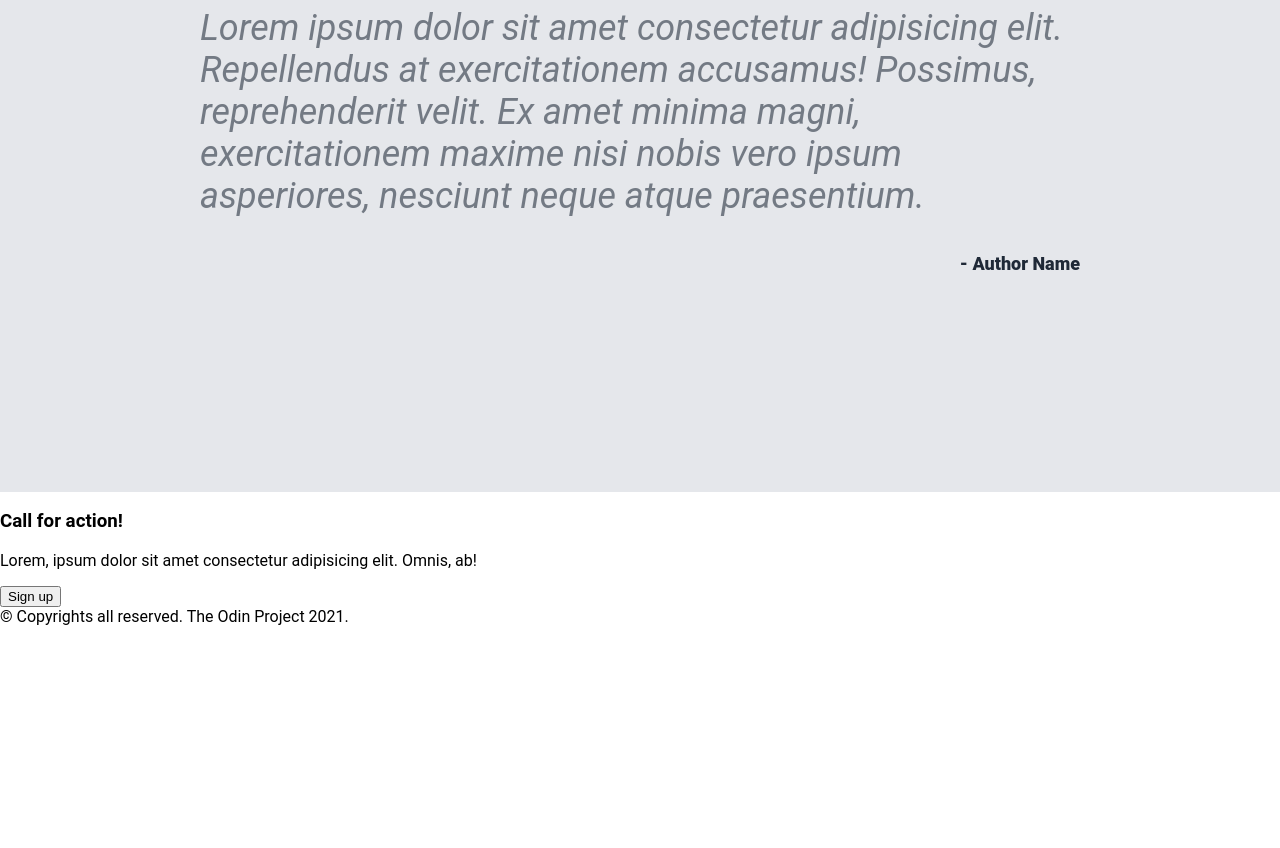
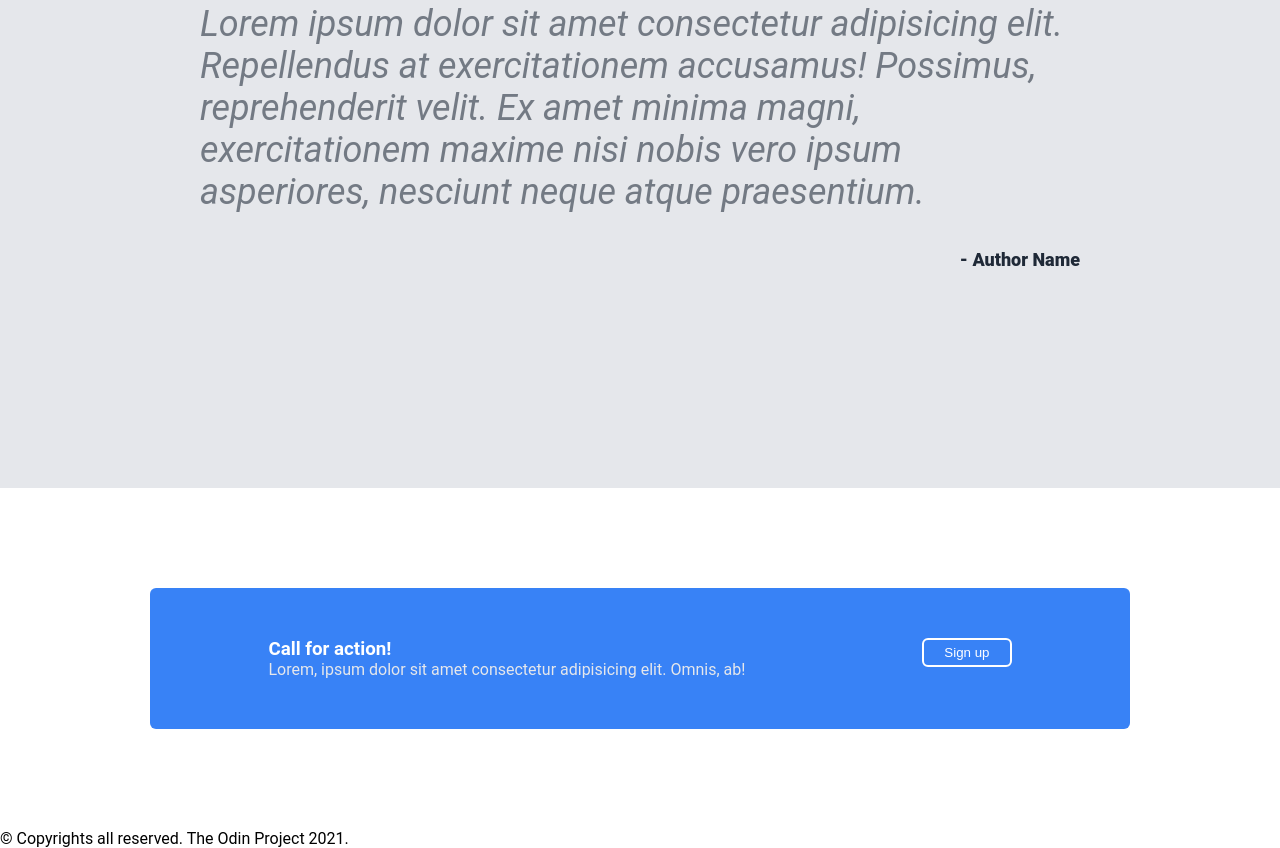
Before and after one commit to diwakarstha997/landing-page, a plain HTML site: page index.html in a window 1280 px wide. Shown: the part 1380-2228 px from the top of the page. Before the commit the page ends 2006 px from the top, so only its background shows below. Drawn offline with Linux system fonts and the light colour scheme.

Commit message:
Add css for signup section

```diff
--- a/index.html
+++ b/index.html
@@ -86,9 +86,9 @@
         <div class="signup-section">
             <div class="signup-container">
                 <div class="signup-text">
-                    <h3>Call for action!</h3>
+                    <h3 class="signup-main-text">Call for action!</h3>
 
-                    <p>Lorem, ipsum dolor sit amet consectetur adipisicing elit. Omnis, ab!</p>
+                    <p class="signup-secondary-text">Lorem, ipsum dolor sit amet consectetur adipisicing elit. Omnis, ab!</p>
                 </div>
 
                 <div class="signup-button">
--- a/styles.css
+++ b/styles.css
@@ -11,7 +11,6 @@ body {
     padding-top: 10px;
     padding-bottom: 10px;
 
-    border: 2px solid black;
     display: flex;
     justify-content: space-between;
 }
@@ -134,5 +133,43 @@ body {
 }
 
 /*   Signup Section   */
+.signup-section {
+    padding: 100px 150px;
+}
+
+.signup-container {
+    background-color: #3882f6;
+    border-radius: 6px;
+    padding: 30px;
+
+    display: flex;
+    justify-content: space-around;
+}
+
+.signup-button,
+.signup-text {
+    padding: 20px;
+}
+
+.signup-main-text {
+    color: white;
+    margin: 0;
+}
+
+.signup-secondary-text {
+    color: #e5e7eb;
+    margin: 0;
+}
+
+
+.signup-button > button{
+    border: 2px solid white;
+    background-color: #3882f6;
+    border-radius: 6px;
+    padding: 5px 20px;
+    color: white;
+
+}
+
 
 /*   Footer Section    */
```
